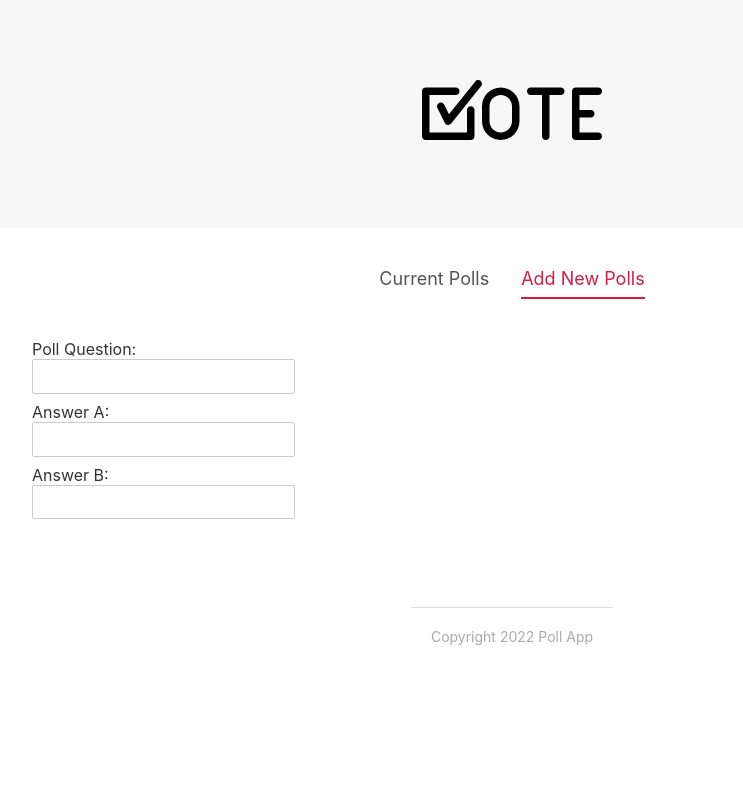
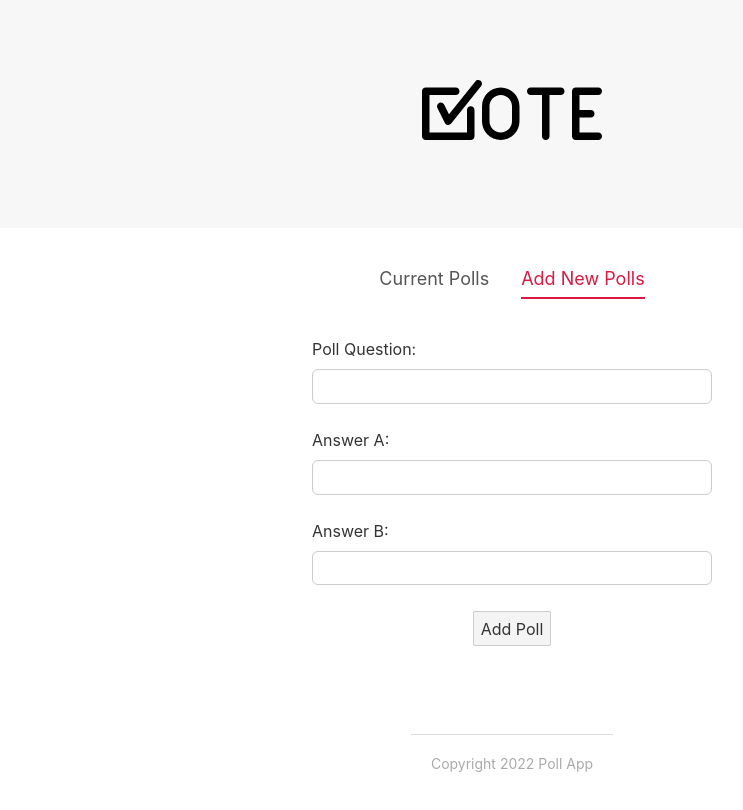
Before and after one commit to 1zumisawashun/polls-app, a Svelte app: page / in a window 1280 px wide. Both pictures are taken after a click on the item "Add New Polls". Shown: the top 810 px of the page, without its empty margins (128-871 px from the left). Built offline with nearby package versions, Linux system fonts and the light colour scheme.

Commit message:
投票機能の追加

```diff
--- a/src/components/CreatePollForm.svelte
+++ b/src/components/CreatePollForm.svelte
@@ -1,18 +1,84 @@
-<script></script>
+<script>
+  import { createEventDispatcher } from "svelte";
+  // import Button from "../shared/Button.svelte";
 
-<form>
+  let dispatch = createEventDispatcher();
+  let fields = { question: "", answerA: "", answerB: "" };
+  let errors = { question: "", answerA: "", answerB: "" };
+  let valid = false;
+
+  const submitHandler = () => {
+    valid = true;
+    // validation question
+    if (fields.question.trim().length < 5) {
+      valid = false;
+      errors.question = "Question must be at least 5 characters long";
+    } else {
+      errors.question = "";
+    }
+    // validation Answer A
+    if (fields.answerA.trim().length < 1) {
+      valid = false;
+      errors.answerA = "Answer A cannot br empty";
+    } else {
+      errors.answerA = "";
+    }
+    // validation Answer B
+    if (fields.answerB.trim().length < 1) {
+      valid = false;
+      errors.answerB = "Answer B cannot br empty";
+    } else {
+      errors.answerB = "";
+    }
+    // add poll
+    if (valid) {
+      let poll = { ...fields, votesA: 0, votesB: 0, id: Math.random() };
+      dispatch("add", poll);
+    }
+  };
+</script>
+
+<div class="form">
   <div class="form-field">
     <label for="question">Poll Question:</label>
-    <input type="text" id="question" />
+    <input type="text" id="question" bind:value="{fields.question}" />
+    <div class="error">{errors.question}</div>
   </div>
   <div class="form-field">
     <label for="answer-a">Answer A:</label>
-    <input type="text" id="answer-a" />
+    <input type="text" id="answer-a" bind:value="{fields.answerA}" />
+    <div class="error">{errors.answerA}</div>
   </div>
   <div class="form-field">
     <label for="answer-b">Answer B:</label>
-    <input type="text" id="answer-b" />
+    <input type="text" id="answer-b" bind:value="{fields.answerB}" />
+    <div class="error">{errors.answerB}</div>
   </div>
-</form>
+  <button on:click="{submitHandler}">Add Poll</button>
+  <!-- 動かない -->
+  <!-- <Button on:click="{submitHandler}">Add Poll</Button> -->
+</div>
 
-<style></style>
+<style>
+  .form {
+    width: 400px;
+    margin: 0 auto;
+    text-align: center;
+  }
+  .form-field {
+    margin: 18px auto;
+  }
+  input {
+    width: 100%;
+    border-radius: 6px;
+  }
+  label {
+    margin: 10px auto;
+    text-align: left;
+  }
+  .error {
+    font-weight: bold;
+    font-size: 12px;
+    color: #d91b42;
+  }
+</style>
```
